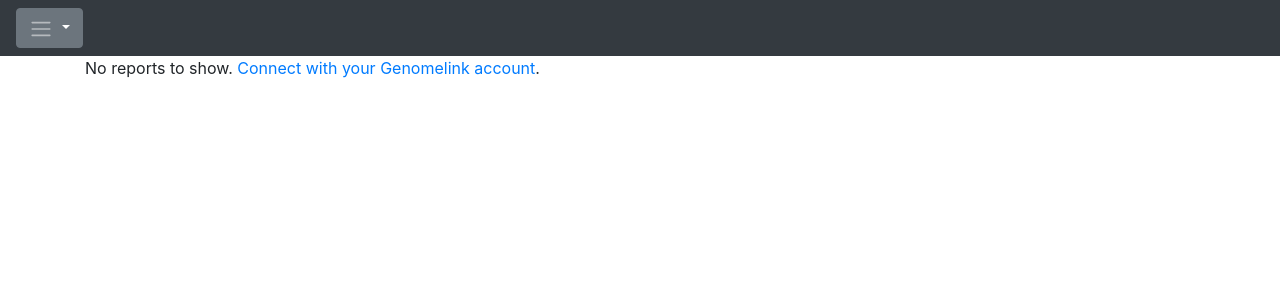
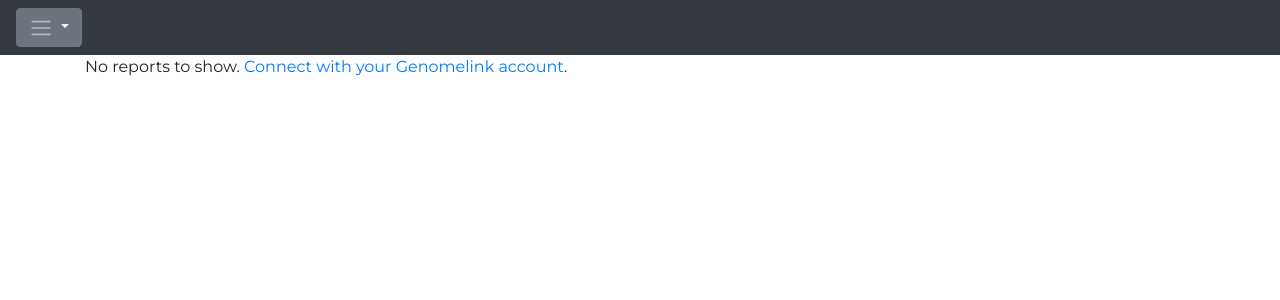
Before and after one commit to nerjan/pwr-gl2, a Python web app: template app/templates/genome.html in a window 1280 px wide. Shown: the top 300 px of the page. Run offline with Jinja, Linux system fonts and the light colour scheme; the template is opened without the code that fills it, so the values that code supplies are empty; some libraries are stand-ins or nearby versions.

Commit message:
nice fonts

```diff
--- a/app/templates/backbone.html
+++ b/app/templates/backbone.html
@@ -3,10 +3,23 @@
   <head>
     <meta charset="utf-8">
     <meta name="viewport" content="width=device-width, initial-scale=1, shrink-to-fit=no">
+      <!--Fonts here:-->
+    <link href='https://fonts.googleapis.com/css?family=Montserrat' rel='stylesheet'>
+    <link href='https://fonts.googleapis.com/css?family=Montserrat+Alternates' rel='stylesheet'>
+      <!--End of fonts!-->
     <link rel="stylesheet" href="https://stackpath.bootstrapcdn.com/bootstrap/4.1.2/css/bootstrap.min.css" integrity="sha384-Smlep5jCw/wG7hdkwQ/Z5nLIefveQRIY9nfy6xoR1uRYBtpZgI6339F5dgvm/e9B" crossorigin="anonymous">
 	<script src="https://cdnjs.cloudflare.com/ajax/libs/Chart.js/2.7.2/Chart.min.js"></script>
   </head>
-  <body>
+  <body style="font-family: 'Montserrat'; font-weight: 400;">
+  <style>
+
+        h1, h2, h3
+        {
+            font-family: 'Montserrat Alternates';
+            font-weight: 900;
+        }
+
+   </style>
 
     {% with messages = get_flashed_messages(with_categories=true) %}
       {% if messages %}
```
